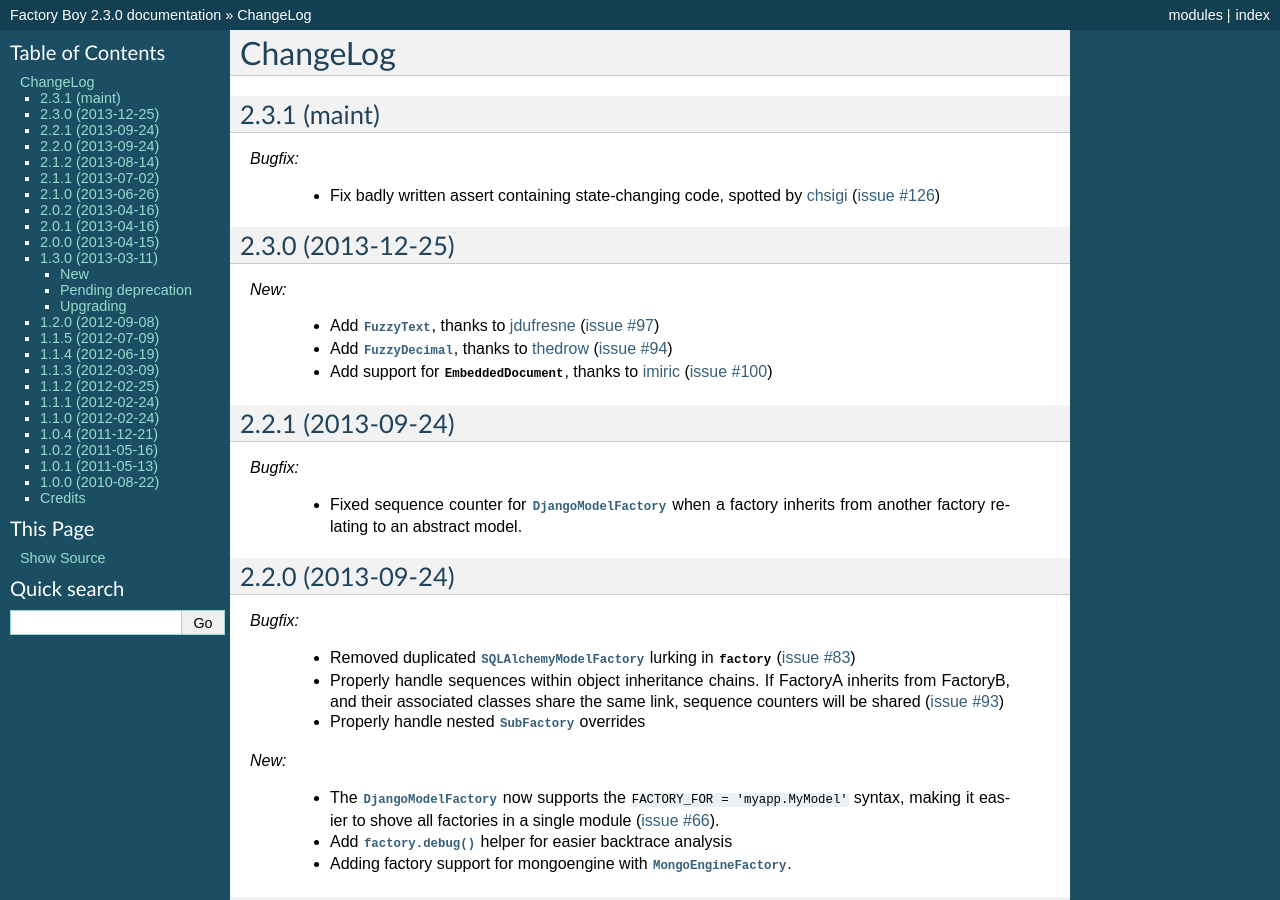
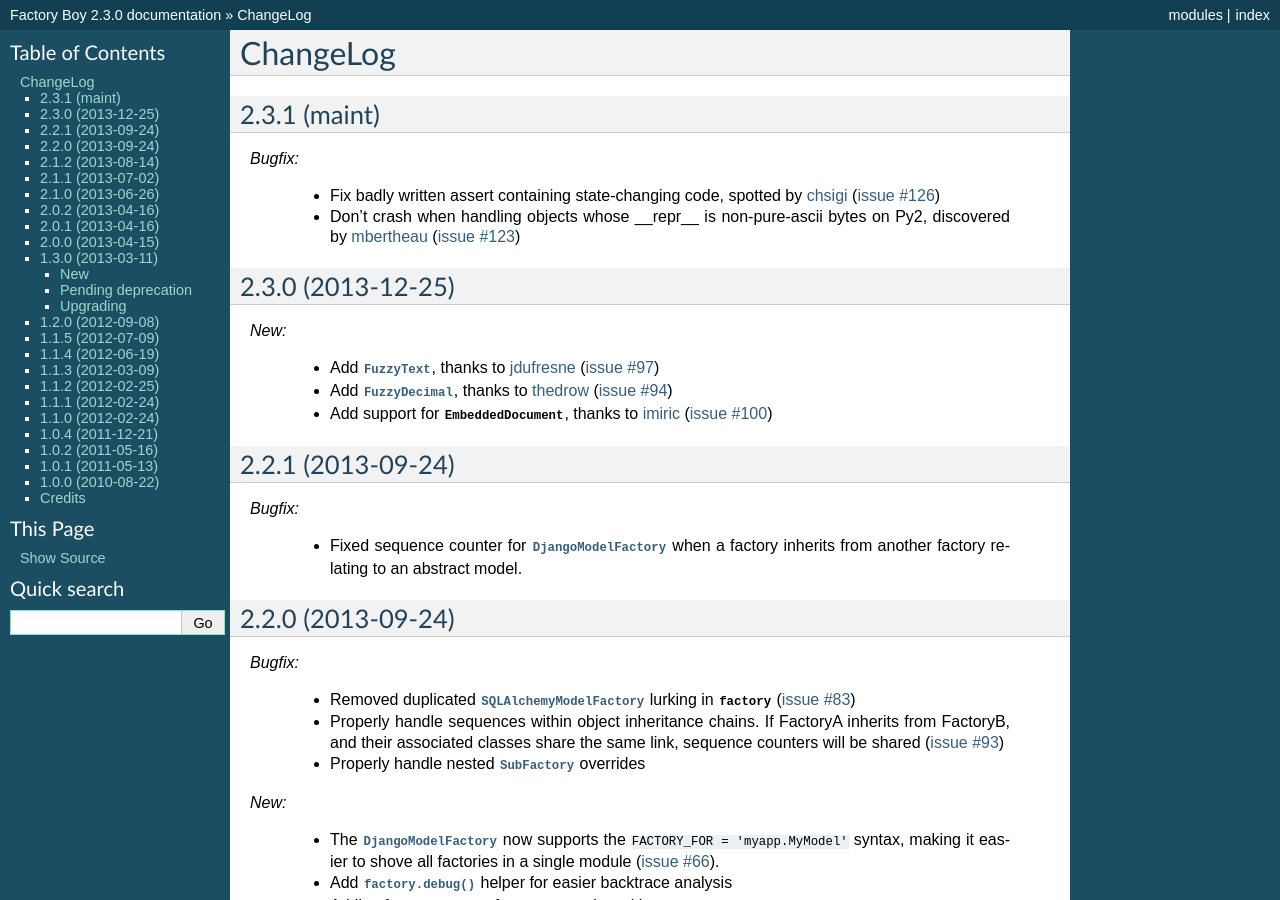
Before and after one commit to FactoryBoy/factory_boy, a Sphinx documentation site: the page built from docs/changelog.rst, in a window 1280 px wide and 900 px high. Built offline with Sphinx 7.4.7, drawn with Linux system fonts in a browser that asks for light colours.

Commit message:
Update ChangeLog.

```diff
--- a/docs/changelog.rst
+++ b/docs/changelog.rst
@@ -10,6 +10,8 @@
 *Bugfix:*
 
     - Fix badly written assert containing state-changing code, spotted by `chsigi <https://github.com/chsigi>`_ (:issue:`126`)
+    - Don't crash when handling objects whose __repr__ is non-pure-ascii bytes on Py2,
+      discovered by `mbertheau <https://github.com/mbertheau>`_ (:issue:`123`)
 
 .. _v2.3.0:
 
```
